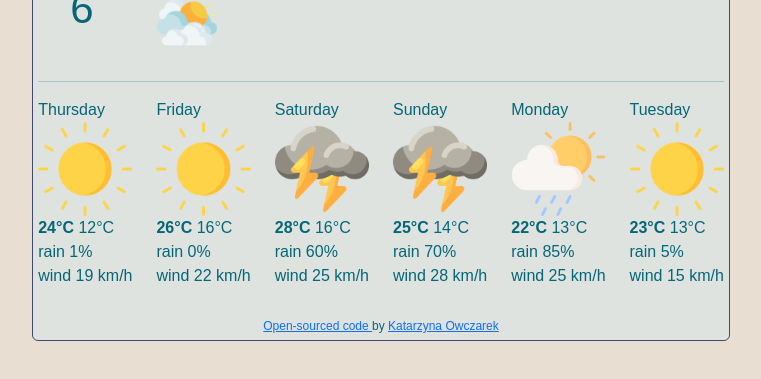
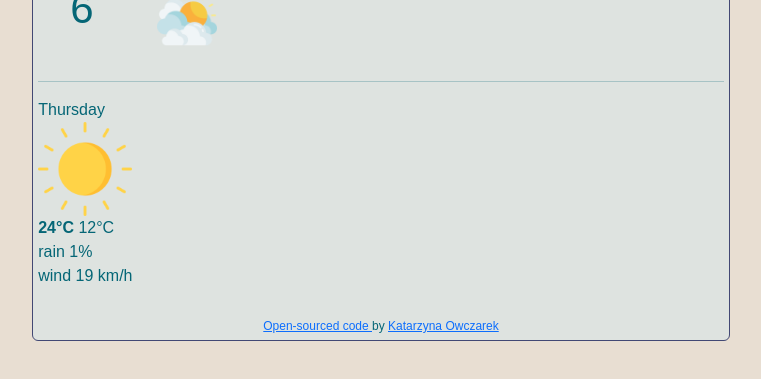
Before and after one commit to KatarzynaOw/Weather-App, a website built with Parcel: page index.html in a window 1280 px wide. Shown: the part 209-588 px from the top of the page, without its empty margins (259-1020 px from the left). Built offline with nearby package versions, Linux system fonts and the light colour scheme.

Commit message:
forecast added

```diff
--- a/index.html
+++ b/index.html
@@ -69,56 +69,16 @@
     <hr/>
 
       <div class="forecast">
-         <div class="row">
-
-          <div class="col-2">
-           Thursday
+        <div class="row">
+           <div class="col-2">
+             Thursday
             <img src="icons/sun.png" class="card-img-top" alt="sun" />
               <div> <strong> 24°C</strong> 12°C</div>
               <div> rain 1% </div>
               <div> wind 19 km/h </div>
-          </div>
+        </div>
+      </div>
 
-          <div class="col-2">
-            Friday
-              <img src="icons/sun.png" class="card-img-top" alt="sun" />
-                <div> <strong> 26°C</strong> 16°C</div>
-                <div> rain 0% </div>
-                <div> wind 22 km/h </div>
-            </div>
-
-          <div class="col-2">
-            Saturday
-              <img src="icons/storm.png" class="card-img-top" alt="storm" />
-                <div> <strong> 28°C</strong> 16°C</div>
-                <div> rain 60% </div>
-                <div> wind 25 km/h </div>
-          </div>
-
-          <div class="col-2">
-            Sunday
-              <img src="icons/storm.png" class="card-img-top" alt="storm" />
-                <div> <strong> 25°C</strong> 14°C</div>
-                <div> rain 70% </div>
-                <div> wind 28 km/h </div>
-          </div>
-
-          <div class="col-2">
-            Monday
-              <img src="icons/rain.png" class="card-img-top" alt="rain" />
-                <div> <strong> 22°C</strong> 13°C</div>
-                <div> rain 85% </div>
-                <div> wind 25 km/h </div>
-          </div>
-
-          <div class="col-2">
-            Tuesday
-              <img src="icons/sun.png" class="card-img-top" alt="sun" />
-                <div> <strong> 23°C</strong> 13°C</div>
-                <div> rain 5% </div>
-                <div> wind 15 km/h </div>
-          </div>
-      </div>
     <br/>
    <footer>
     <a href="https://github.com/KatarzynaOw/Weather-App" target="_blank"> Open-sourced code
```
